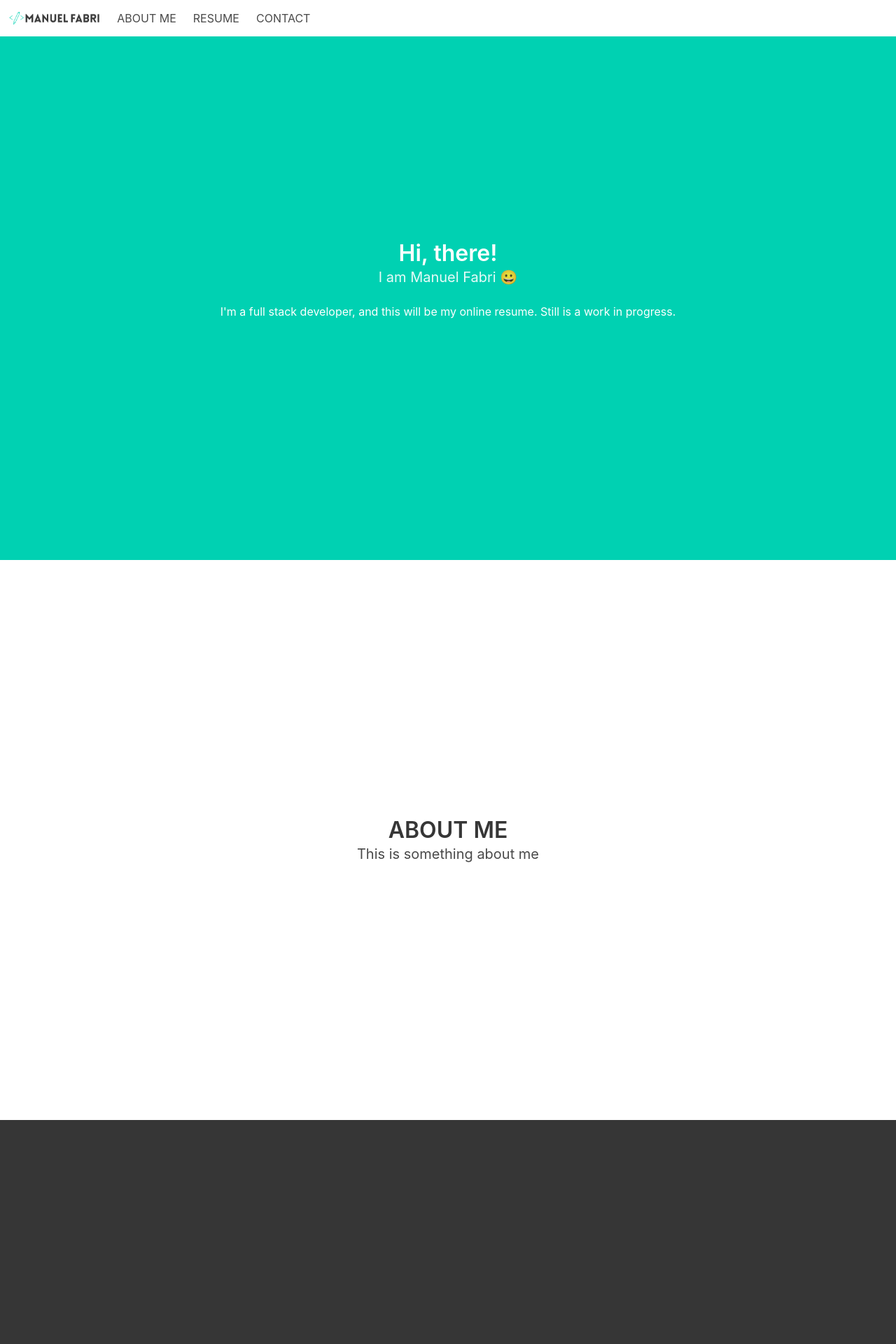
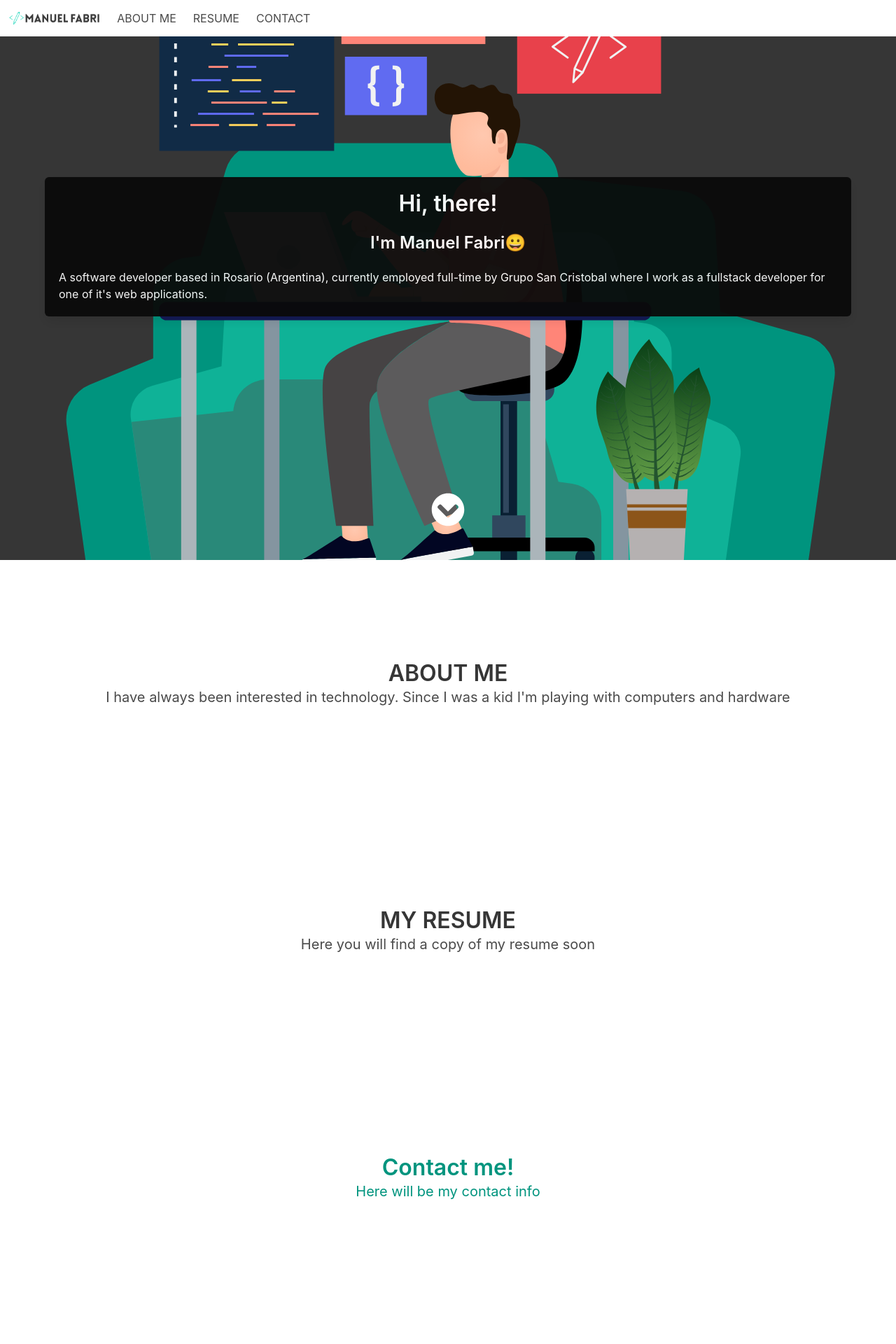
Before and after one commit to manufabri91/manuelnfabri-web, a React (Create React App) app: page / in a window 1280 px wide. Shown: the top 1920 px of the page at 70% size. After the commit the page ends 1859 px from the top, so only its background shows below. Built offline with nearby package versions, Linux system fonts and the light colour scheme.

Commit message:
hero and changes

```diff
--- a/package.json
+++ b/package.json
@@ -12,10 +12,11 @@
     "react-dom": "^16.13.1",
     "react-router-dom": "^5.2.0",
     "react-scripts": "3.4.3",
+    "react-scroll": "^1.8.1",
     "serve": "^11.3.2"
   },
   "scripts": {
-    "dev": "react-scripts start",
+    "start-dev": "react-scripts start",
     "start": "serve -s build",
     "build": "react-scripts build",
     "test": "react-scripts test --env=jsdom",
--- a/src/App.js
+++ b/src/App.js
@@ -5,16 +5,17 @@ import About from './components/About';
 import Contact from './components/Contact';
 import logo from './logo.png';
 import Resume from './components/Resume';
+import { Link } from 'react-scroll';
 
 function App() {
   const [isActive, setisActive] = React.useState(false);
   return (
     <div className='app'>
-      <nav class='navbar is-transparent is-fixed-top'>
-        <div class='navbar-brand'>
-          <a class='navbar-item' href='#home'>
+      <nav className='navbar is-transparent is-fixed-top'>
+        <div className='navbar-brand'>
+          <Link className='navbar-item' to='home' spy={true} smooth={true}>
             <img src={logo} alt='Manuel Fabri - Developer' />
-          </a>
+          </Link>
           <div
             data-target='navbarItems'
             className={`navbar-burger burger ${isActive ? 'is-active' : ''}`}
@@ -32,16 +33,34 @@ function App() {
           id='navbarItems'
           className={`navbar-menu ${isActive ? 'is-active' : ''}`}
         >
-          <div class='navbar-start'>
-            <a class='navbar-item' href='#about'>
+          <div className='navbar-start'>
+            <Link
+              className='navbar-item'
+              activeClass='is-active'
+              to='about'
+              spy={true}
+              smooth={true}
+            >
               ABOUT ME
-            </a>
-            <a class='navbar-item' href='#resume'>
+            </Link>
+            <Link
+              className='navbar-item'
+              activeClass='is-active'
+              to='resume'
+              spy={true}
+              smooth={true}
+            >
               RESUME
-            </a>
-            <a class='navbar-item' href='#contact'>
+            </Link>
+            <Link
+              className='navbar-item'
+              activeClass='is-active'
+              to='contact'
+              spy={true}
+              smooth={true}
+            >
               CONTACT
-            </a>
+            </Link>
           </div>
         </div>
       </nav>
--- a/src/App.scss
+++ b/src/App.scss
@@ -0,0 +1 @@
+$link: red;
--- a/src/components/About.js
+++ b/src/components/About.js
@@ -2,13 +2,12 @@ import React from 'react';
 
 const About = () => {
   return (
-    <section id="about" class='hero is-secondary is-fullheight'>
-      <div class='hero-body'>
-        <div class='container has-text-centered'>
-          <h1 class='title'>ABOUT ME</h1>
-          <h2 class='subtitle'>This is something about me</h2>
-        </div>
-      </div>
+    <section id='about' className='section is-medium is-secondary has-text-centered'>
+          <h1 className='title'>ABOUT ME</h1>
+          <h2 className='subtitle'>
+            I have always been interested in technology. Since I was a kid I'm
+            playing with computers and hardware
+          </h2>
     </section>
   );
 };
--- a/src/components/Contact.js
+++ b/src/components/Contact.js
@@ -2,15 +2,11 @@ import React from 'react';
 
 const Contact = () => {
   return (
-    <section id='contact' class='hero is-black is-fullheight'>
-      <div class='hero-body'>
-        <div class='container has-text-centered'>
-          <h1 class='title has-text-primary-dark'>Contact me!</h1>
-          <h2 class='subtitle has-text-primary-dark'>
+    <section id='contact' className='section is-medium is-black has-text-centered'>
+          <h1 className='title has-text-primary-dark'>Contact me!</h1>
+          <h2 className='subtitle has-text-primary-dark'>
             Here will be my contact info
           </h2>
-        </div>
-      </div>
     </section>
   );
 };
--- a/src/components/Landing.js
+++ b/src/components/Landing.js
@@ -1,23 +1,32 @@
 import React from 'react';
+import './Landing.scss';
+import heroImage from '../assets/hero-image.svg'
+import { Link } from 'react-scroll';
 
 const Landing = () => {
   return (
-    <section id='home' class='hero is-primary is-fullheight'>
-      <div class='hero-body'>
-        <div class='container has-text-centered'>
-          {/* <div className='box has-text-black'> */}
-          <h1 class='title'>Hi, there!</h1>
-          <h2 class='subtitle'>
-            I am Manuel Fabri{' '}
-            <span role='img' aria-label='smile'>
-              😀
-            </span>
-          </h2>
-          <p>
-            I'm a full stack developer, and this will be my online resume. Still
-            is a work in progress.
-          </p>
-          {/* </div> */}
+    <section id='home' className='hero is-dark is-fullheight'>
+      <img alt="Fill Murray" class="hero-background is-dark" src={heroImage} />
+      <div className='hero-body'>
+        <div className='container'>
+          <div className='box has-background-black' style={{opacity: '.95'}}>
+            <h3 className="title is-3 has-text-centered">Hi, there!</h3>
+            <h4 className='title is-4 has-text-centered'>I'm Manuel Fabri
+              <span role='img' aria-label='smile'>
+                😀
+              </span>
+            </h4>
+            <p className='has-text-white'>
+              A software developer based in Rosario (Argentina), currently employed full-time by Grupo San Cristobal where I work as a fullstack developer for one of it's web applications.
+            </p>
+          </div>
+        </div>
+      </div>
+      <div className="hero-footer">
+        <div className='container has-text-centered'>
+          <Link to='about' spy={true} smooth={true}>
+            <i  className="fas fa-chevron-circle-down" style={{fontSize:'3rem', marginBottom: '3rem'}}/>
+          </Link>
         </div>
       </div>
     </section>
--- /dev/null
+++ b/src/components/Landing.scss
@@ -0,0 +1,14 @@
+.hero.has-background {
+  position: relative;
+  overflow: hidden;
+}
+.hero-background {
+  position: absolute;
+  object-fit: cover;
+  object-position: center center;
+  width: 100%;
+  height: 100%;
+}
+.hero-background.is-transparent {
+  opacity: 0.7;
+}
--- a/src/components/Resume.js
+++ b/src/components/Resume.js
@@ -2,13 +2,11 @@ import React from 'react';
 
 const Resume = () => {
   return (
-    <section id='resume' class='hero is-dark is-fullheight'>
-      <div class='hero-body'>
-        <div class='container has-text-centered'>
-          <h1 class='title'>Resume</h1>
-          <h2 class='subtitle'>This will be my resume</h2>
-        </div>
-      </div>
+    <section id='resume' className='section is-medium is-dark has-text-centered'>
+          <h1 className='title'>MY RESUME</h1>
+          <h2 className='subtitle'>
+            Here you will find a copy of my resume soon
+          </h2>
     </section>
   );
 };
```
Also changed, not shown: src/assets/hero-image.svg (added), 1 other file (tests, documents, lock files or other folders).
